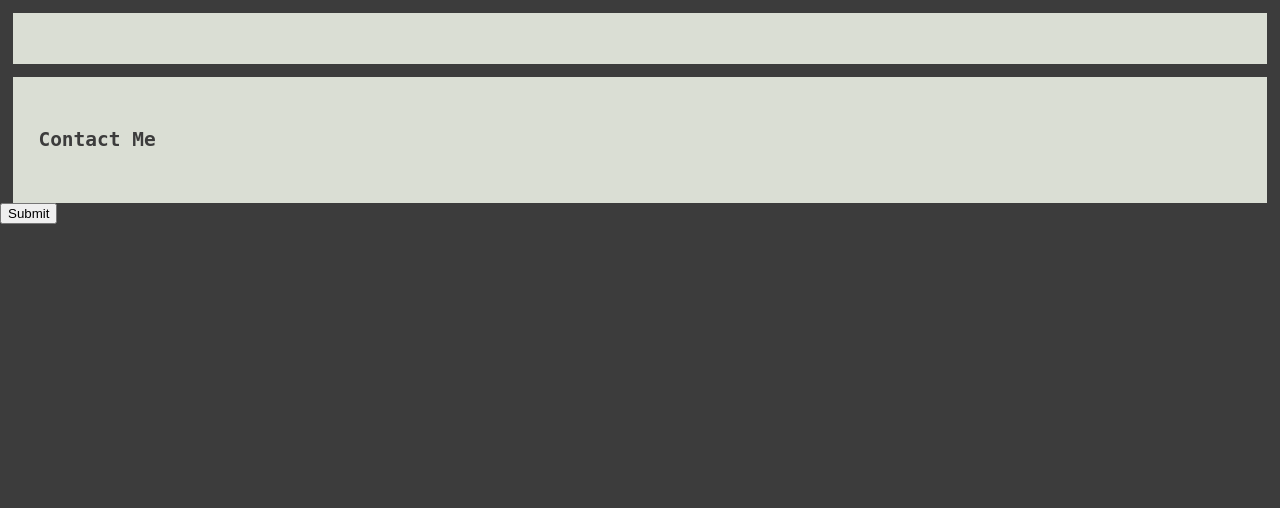
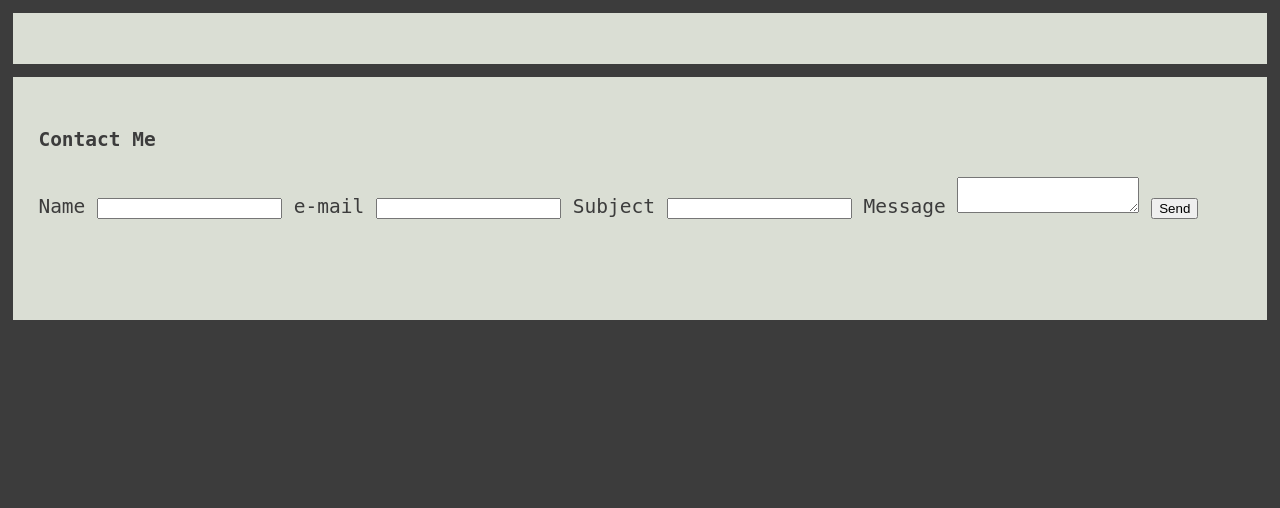
Before and after one commit to ElenaKusevska/Portfolio_app, a Flask app: page /contactme in a window 1280 px wide. Shown: the top 508 px of the page. Run offline with Flask 3, Linux system fonts and the light colour scheme; some libraries are stand-ins or nearby versions.

Commit message:
add contact form and read from form to send email

```diff
--- a/app.py
+++ b/app.py
@@ -1,5 +1,6 @@
-from flask import Flask, render_template, request
+from flask import Flask, render_template, request, jsonify
 from flask_mail import Mail, Message
+from contact_form import ContactForm
 
 from dotenv import load_dotenv
 load_dotenv()
@@ -11,6 +12,7 @@ app = Flask(__name__)
 
 mail = Mail()
 
+app.config['SECRET_KEY'] = 'ABCDEFGH'
 app.config['MAIL_SERVER']='smtp.gmail.com'
 app.config['MAIL_PORT'] = 465
 app.config['MAIL_USERNAME'] = os.environ.get('EMAIL')
@@ -24,16 +26,28 @@ mail.init_app(app)
 def index():
     return render_template("main_page.html")
 
+
 @app.route("/contactme", methods=['GET', 'POST'])
 def contactme():
+    form = ContactForm()
+
     if request.method == 'POST':
-        msg = Message("hey", sender='elena.kusevska.contactform@gmail.com', recipients=['elena.kusevska@gmail.com'])
+        if form.validate():
+            name = request.form.get('name')
+            email = request.form.get('email')
+            msg = Message("You've got mail!",
+                           sender='elena.kusevska.contactform@gmail.com',
+                           recipients=['elena.kusevska@gmail.com']
+                         )
 
-        msg.body = "Hey Elena!"
-        mail.send(msg)
-        return render_template("contactme.html", message="sent")
+            msg.body = " New message from: " + name + " " + email
 
-    return render_template("contactme.html")
+            mail.send(msg)
+            return jsonify({"status": "Message Sent"})
+        else:
+            return jsonify({"status": form.errors})
+    else:
+        return render_template("contactme.html", form=form)
 
 if __name__ == '__main__':
     app.run(debug=True)
--- /dev/null
+++ b/contact_form.py
@@ -0,0 +1,12 @@
+from flask_wtf import FlaskForm
+from wtforms import StringField, SubmitField, TextAreaField
+from wtforms.validators import DataRequired, Length, Email
+
+class ContactForm(FlaskForm):
+    name = StringField('Name', validators=[DataRequired(), Length(min=1, max=100)])
+    email = StringField('e-mail', validators=[DataRequired(), Email()])
+    subject = StringField("Subject", validators=[DataRequired(), Length(min=1, max=100)])
+    message = TextAreaField("Message", validators=[DataRequired()])
+
+
+    submit = SubmitField('Send')
--- a/templates/contactme.html
+++ b/templates/contactme.html
@@ -3,6 +3,37 @@
     <head>
         <title>Elena Kusevska Contact Me</title>
         <link rel= "stylesheet" type= "text/css" href= "{{ url_for('static',filename='styles/theme.css') }}">
+
+        <script src="http://code.jquery.com/jquery-1.8.3.min.js"></script>
+
+        <script>
+            $(document).ready(function() {
+                $('form').submit(function (e) {
+                    var url = "{{ url_for('contactme') }}";
+                    $.ajax({
+                        type: "POST",
+                        url: url,
+                        data: $('form').serialize(),
+                        success: function (data) {
+                            console.log(data)
+                            document.getElementById('confirmationid').innerHTML = data.status
+                        }
+                    });
+                    e.preventDefault();
+                });
+
+                // Inject CSRF token into AJAX request.
+                $.ajaxSetup({
+                    beforeSend: function(xhr, settings) {
+                        if (!/^(GET|HEAD|OPTIONS|TRACE)$/i.test(settings.type) && !this.crossDomain) {
+                            xhr.setRequestHeader("X-CSRFToken", "{{ form.csrf_token._value() }}")
+                        }
+                    }
+                })
+            });
+        </script>
+
+
     </head>
     <body>
         <div class="main_divs">
@@ -10,15 +41,23 @@
         </div>
 
         <div class="main_divs">
-        <h4> Contact Me </h4>
-        </div>
+            <h4> Contact Me </h4>
 
-        <form action="{{ url_for('contactme') }}" method="post">
-            <input type="submit" value="Submit">
-        </form>
+            <form action="{{ url_for('contactme') }}" method="post">
+                {{ form.hidden_tag() }}
+                {{ form.name.label() }}
+                {{ form.name() }}
+                {{ form.email.label() }}
+                {{ form.email() }}
+                {{ form.subject.label() }}
+                {{ form.subject() }}
+                {{ form.message.label() }}
+                {{ form.message() }}
+                <input type="submit" value="Send"/>
+            </form>
 
-        <div>
-            {{ message }}
+            <h4 id="confirmationid">&nbsp;</h4>
+
         </div>
     </body>
 </html>
```
